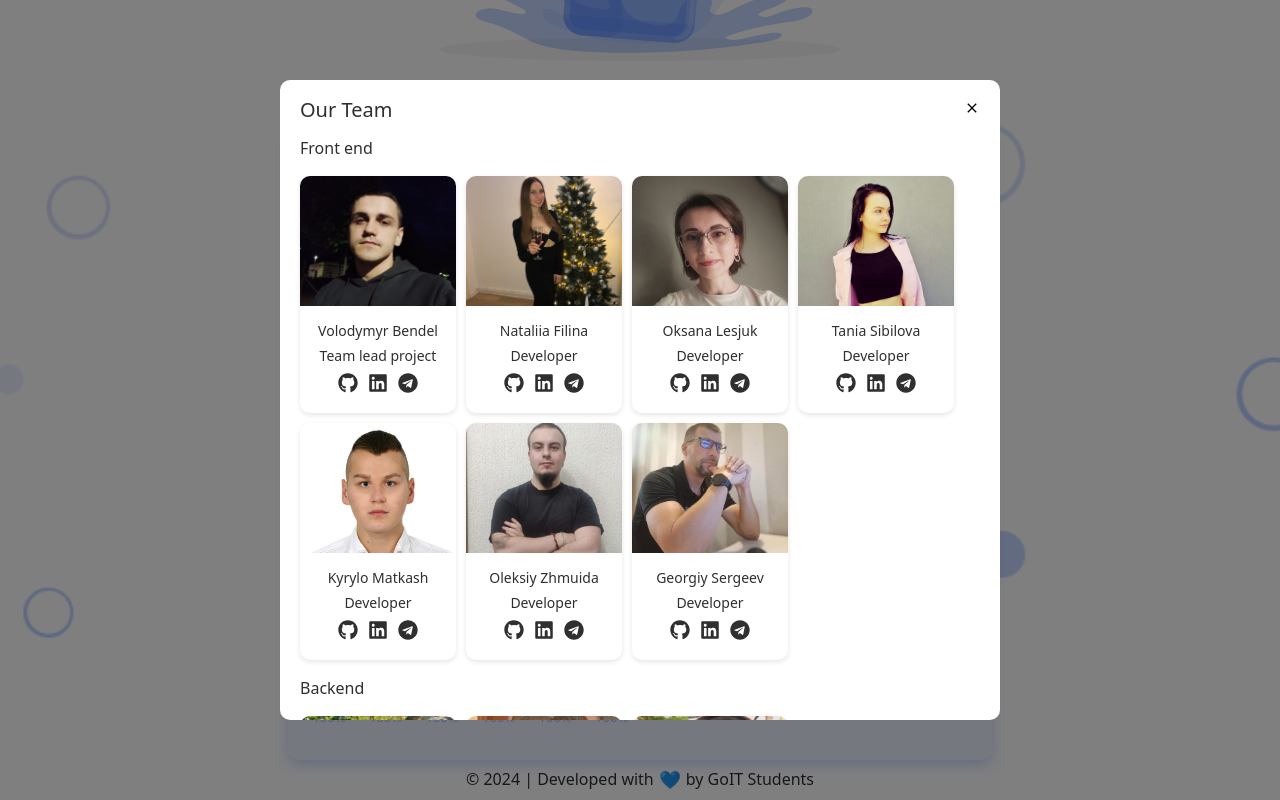
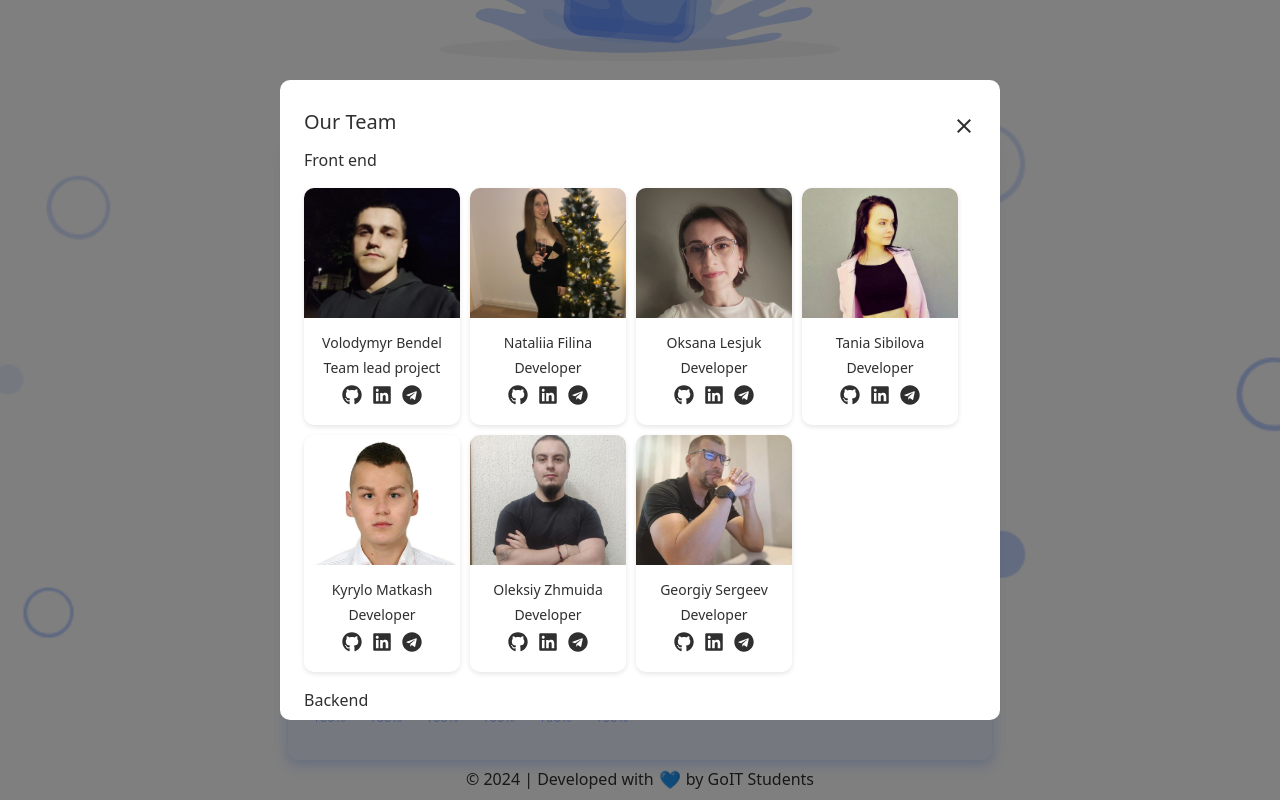
Before and after one commit to BendelVolodymyr/Smart-Foxes-WaterTracker, a React (Vite) app: page /Smart-Foxes-WaterTracker/home in a window 1280 px wide. Both pictures are taken after a click on the button "by GoIT Students". Shown: the part 421-1221 px from the top of the page. Built offline with nearby package versions, Linux system fonts and the light colour scheme.

Commit message:
update context v1.2.0

```diff
--- a/src/App.jsx
+++ b/src/App.jsx
@@ -6,6 +6,7 @@ import { useDispatch } from 'react-redux';
 import SharedLayout from 'components/SharedLayout/SharedLayout';
 import { Loader } from './components/Loader/Loader.jsx';
 import { refreshUser } from './redux/auth/operations.js';
+import useAuth from './hooks/useAuth.js';
 // const Loader = lazy(() => import('./components/Loader/Loader.jsx'));
 
 const Main = lazy(() => import('./pages/Main/Main.jsx'));
@@ -16,7 +17,7 @@ const HomeWaterPage = lazy(() => import('./pages/HomeWaterPage.jsx'));
 
 function App() {
   const dispatch = useDispatch();
-  const [test, setTest] = useState(true);
+  const { isLoggedIn } = useAuth();
   // УСЕ ЩО ЗАКОМЕНТОВАНО ДОДАМ ПІСЛЯ НАЛАШТУВАННЯ REDUX
   // const { isRefreshing } = useAuth();
   // const dispatch = useDispatch();
@@ -34,7 +35,7 @@ function App() {
           <Route
             index
             element={
-              test ? <Navigate to="/welcome" /> : <Navigate to="/home" />
+              isLoggedIn ? <Navigate to="/home" /> : <Navigate to="/welcome" />
             }
           />
           <Route
@@ -52,7 +53,12 @@ function App() {
               />
             }
           />
-          <Route path="/home" element={<HomeWaterPage />} />
+          <Route
+            path="/home"
+            element={
+              <RestrictedRoute redirectTo="/" component={<HomeWaterPage />} />
+            }
+          />
           <Route
             path="/welcome"
             element={
--- a/src/RestrictedRoute.jsx
+++ b/src/RestrictedRoute.jsx
@@ -1,8 +1,7 @@
-// import { useAuth } from 'hooks/useAuth';
 import { Navigate } from 'react-router-dom';
+import useAuth from './hooks/useAuth';
 
 export const RestrictedRoute = ({ component: Component, redirectTo = '/' }) => {
-  const isLogIn = false; // тимчасово
-  // const { isLogIn } = useAuth();
+  const { isLogIn } = useAuth;
   return isLogIn ? <Navigate to={redirectTo} /> : Component;
 };
--- a/src/components/Footer/Footer.jsx
+++ b/src/components/Footer/Footer.jsx
@@ -19,6 +19,7 @@ import {
   IconLink,
   IconTelegram,
   TextGlobal,
+  GlobalWrapperTeam,
 } from './Footer.styled';
 
 import Volodymyr from '../../assets/team/Volodymyr.jpg';
@@ -38,6 +39,7 @@ export const Footer = () => {
   const handleClickButton = () => {
     openModal(
       <>
+        <GlobalWrapperTeam>
           <TitleModal>Our Team</TitleModal>
           <TextGlobal>Front end</TextGlobal>
           <UlWrapper>
@@ -226,7 +228,9 @@ export const Footer = () => {
               </InfoTeamWrapper>
             </ListWrapper>
           </UlWrapper>
-      </>
+        </GlobalWrapperTeam>
+      </>,
+      'scroll'
     );
   };
 
--- a/src/components/Footer/Footer.styled.jsx
+++ b/src/components/Footer/Footer.styled.jsx
@@ -32,33 +32,42 @@ export const FooterWrapper = styled.footer`
   align-items: center;
   gap: 8px;
 
-  background-color: ${(p) => p.theme.colors.primary.bg};
+  background-color: ${p => p.theme.colors.primary.bg};
 `;
 
 export const Text = styled.p`
-  color: ${(p) => p.theme.colors.primary.text};
+  color: ${p => p.theme.colors.primary.text};
 `;
 
 export const ButtonTeam = styled.button`
-  color: ${(p) => p.theme.colors.primary.text};
+  color: ${p => p.theme.colors.primary.text};
 
   cursor: pointer;
+`;
+
+export const GlobalWrapperTeam = styled.div`
+  width: 156px;
+
+  @media (min-width: ${p => p.theme.screens.tab}) {
+    width: 720px;
+  }
 `;
 
 export const TitleModal = styled.h1`
   font-size: 20px;
   font-weight: 500;
   line-height: 20px;
-  color: ${(p) => p.theme.colors.primary.text};
+  color: ${p => p.theme.colors.primary.text};
 `;
 
 export const TextPositionModal = styled.h2`
   font-size: 16px;
   font-weight: 500;
   line-height: 16px;
-  color: ${(p) => p.theme.colors.primary.text};
+  color: ${p => p.theme.colors.primary.text};
+  text-align: center;
 
-  @media (min-width: ${(p) => p.theme.screens.tab}) {
+  @media (min-width: ${p => p.theme.screens.tab}) {
     font-size: 14px;
   }
 `;
@@ -68,7 +77,7 @@ export const TextGlobal = styled.h2`
   font-size: 16px;
   font-weight: 500;
   line-height: 16px;
-  color: ${(p) => p.theme.colors.primary.text};
+  color: ${p => p.theme.colors.primary.text};
 `;
 
 export const UlWrapper = styled.ul`
@@ -77,7 +86,7 @@ export const UlWrapper = styled.ul`
   flex-direction: column;
   gap: 20px;
 
-  @media (min-width: ${(p) => p.theme.screens.tab}) {
+  @media (min-width: ${p => p.theme.screens.tab}) {
     flex-direction: row;
     flex-wrap: wrap;
     gap: 10px;
@@ -93,11 +102,10 @@ export const ListWrapper = styled.li`
 
   &:hover {
     transform: scale(1.1);
-    border: 1px solid rgba(64, 123, 255, 1);
     box-shadow: 0px 10px 10px -5px rgba(64, 123, 255, 1);
   }
 
-  @media (min-width: ${(p) => p.theme.screens.tab}) {
+  @media (min-width: ${p => p.theme.screens.tab}) {
     width: 156px;
   }
 `;
@@ -111,13 +119,13 @@ export const ImageWrapper = styled.img`
 
   border-top-left-radius: 10px;
   border-top-right-radius: 10px;
-  @media (min-width: ${(p) => p.theme.screens.tab}) {
+  @media (min-width: ${p => p.theme.screens.tab}) {
     height: 130px;
   }
 `;
 
 export const InfoTeamWrapper = styled.div`
-  width: 232px;
+  width: 100%;
   height: 107px;
   padding: 16px;
 
@@ -127,7 +135,7 @@ export const InfoTeamWrapper = styled.div`
   justify-content: center;
   align-items: center;
 
-  @media (min-width: ${(p) => p.theme.screens.tab}) {
+  @media (min-width: ${p => p.theme.screens.tab}) {
     width: 156px;
     gap: 10px;
   }
@@ -151,7 +159,7 @@ export const IconGitHub = styled(FaGithub)`
 
   &:hover {
     transform: scale(1.1);
-    color: ${(p) => p.theme.colors.primary.accent};
+    color: ${p => p.theme.colors.primary.accent};
   }
 `;
 
@@ -165,7 +173,7 @@ export const IconLinkedIn = styled(FaLinkedin)`
 
   &:hover {
     transform: scale(1.1);
-    color: ${(p) => p.theme.colors.primary.accent};
+    color: ${p => p.theme.colors.primary.accent};
   }
 `;
 
@@ -179,7 +187,7 @@ export const IconTelegram = styled(FaTelegram)`
 
   &:hover {
     transform: scale(1.1);
-    color: ${(p) => p.theme.colors.primary.accent};
+    color: ${p => p.theme.colors.primary.accent};
   }
 `;
 
@@ -187,10 +195,10 @@ export const TextTeamPosition = styled.p`
   font-size: 14px;
   font-weight: 400;
   line-height: 14px;
-  color: ${(p) => p.theme.colors.primary.text};
+  color: ${p => p.theme.colors.primary.text};
 `;
 
 export const IconLink = styled.a`
-  color: ${(p) => p.theme.colors.primary.text};
+  color: ${p => p.theme.colors.primary.text};
   text-decoration: none;
 `;
--- a/src/components/Header/UserLogoModal/UserLogoModal.jsx
+++ b/src/components/Header/UserLogoModal/UserLogoModal.jsx
@@ -1,5 +1,5 @@
 import { Button, Modal } from './UserLogoModal.styled';
-import { useContext, useEffect, useState } from 'react';
+import { useContext } from 'react';
 import { ModalContext } from '../../../context';
 import { ReactComponent as LogOutIcon } from '../../../assets/header-icons/logout-icon.svg';
 import { ReactComponent as SettingIcon } from '../../../assets/header-icons/setting-icon.svg';
@@ -9,28 +9,8 @@ import LogoutModal from '../UserLogOutModal/UserLogOutModal';
 const UserLogoModal = () => {
   const { openModal } = useContext(ModalContext);
 
-  const [windowWidth, setWindowWidth] = useState(window.innerWidth);
-
-  useEffect(() => {
-    const handleResize = () => {
-      setWindowWidth(window.innerWidth);
-    };
-
-    window.addEventListener('resize', handleResize);
-
-    return () => {
-      window.removeEventListener('resize', handleResize);
-    };
-  }, []);
-
-  const handleOpenModal = (modalContent) => {
-    if (windowWidth >= 768) {
-      openModal(<>{modalContent}</>, '592px', '208px');
-    }
-
-    if (windowWidth <= 767) {
-      openModal(<>{modalContent}</>, '280px', '280px');
-    }
+  const handleOpenModal = modalContent => {
+    openModal(<>{modalContent}</>);
   };
 
   return (
--- a/src/components/ModalFooter/ModalFooter.jsx
+++ b/src/components/ModalFooter/ModalFooter.jsx
@@ -3,7 +3,7 @@ import { ModalContext } from '../../context';
 
 import { BackdropWrapper, IconClose, ModalWrapper } from './ModalFooter.styled';
 
-export const ModalFooter = ({ children, inWidth, inHeight }) => {
+export const ModalFooter = ({ children, inOverflow }) => {
   const { closeModal } = useContext(ModalContext);
 
   useEffect(() => {
@@ -28,7 +28,7 @@ export const ModalFooter = ({ children, inWidth, inHeight }) => {
 
   return (
     <BackdropWrapper id="close" onClick={handleClick}>
-      <ModalWrapper $isWidth={inWidth} $isHeight={inHeight}>
+      <ModalWrapper $overflow={inOverflow}>
         <IconClose id="close" onClick={handleClick} />
         {children}
       </ModalWrapper>
--- a/src/components/ModalFooter/ModalFooter.styled.jsx
+++ b/src/components/ModalFooter/ModalFooter.styled.jsx
@@ -60,12 +60,13 @@ export const BackdropWrapper = styled.div`
 
 export const ModalWrapper = styled.div`
   position: relative;
-  overflow: auto;
-  width: ${(p) => (p.$isWidth ? p.$isWidth : '280px')};
-  height: ${(p) => (p.$isHeight ? p.$isHeight : '80%')};
-  padding: 20px;
+  overflow: ${p => (p.$overflow ? p.$overflow : 'hidden')};
+  overflow-x: hidden;
+  max-width: 280px;
+  max-height: 80%;
+  padding: 32px 24px 32px 24px;
 
-  background-color: ${(p) => p.theme.colors.primary.bg};
+  background-color: ${p => p.theme.colors.primary.bg};
 
   border-radius: 10px;
 
@@ -84,15 +85,20 @@ export const ModalWrapper = styled.div`
     background-color: #555; /* Колір скролу при наведенні */
   }
 
-  @media (min-width: ${(p) => p.theme.screens.tab}) {
-    width: 720px;
+  @media (min-width: ${p => p.theme.screens.tab}) {
+    max-width: 720px;
   }
 `;
 
 export const IconClose = styled(IoMdClose)`
   position: absolute;
-  top: 20px;
-  right: 20px;
+  top: 34px;
+  right: 24px;
+
+  width: 24px;
+  height: 24px;
+
+  color: ${p => p.theme.colors.primary.text};
 
   transition:
     transform 0.3s ease-in-out,
@@ -102,6 +108,6 @@ export const IconClose = styled(IoMdClose)`
 
   &:hover {
     transform: scale(1.1);
-    color: ${(p) => p.theme.colors.secondary.color4};
+    color: ${p => p.theme.colors.secondary.color4};
   }
 `;
--- a/src/context/ModalContext/ModalContext.jsx
+++ b/src/context/ModalContext/ModalContext.jsx
@@ -12,19 +12,16 @@ export const ModalContext = createContext({
 export const ModalProvider = ({ children }) => {
   const [modalShowing, setModalShowing] = useState(false);
   const [modalContent, setModalContent] = useState(null);
-  const [width, setWidth] = useState(null);
-  const [height, setHeight] = useState(null);
+  const [overflow, setOverflow] = useState(null);
   const [themeShow, setThemeShow] = useState(true);
 
   const toggleTheme = () => {
     setThemeShow(!themeShow);
   };
 
-
-  const openModal = (modalConfig, width, height) => {
+  const openModal = (modalConfig, inOverflow) => {
     setModalContent(modalConfig.props);
-    setWidth(width);
-    setHeight(height);
+    setOverflow(inOverflow);
     setModalShowing(true);
   };
 
@@ -37,11 +34,12 @@ export const ModalProvider = ({ children }) => {
     closeModal,
     toggleTheme,
   };
+
   return (
     <ModalContext.Provider value={valueModalProvider}>
       <ThemeProvider theme={themeShow ? theme.lightTheme : theme.nightTheme}>
         {modalShowing && (
-          <ModalFooter {...modalContent} inWidth={width} inHeight={height} />
+          <ModalFooter {...modalContent} inOverflow={overflow} />
         )}
         {children}
       </ThemeProvider>
--- a/src/redux/auth/operations.js
+++ b/src/redux/auth/operations.js
@@ -1,7 +1,8 @@
 import axios from 'axios';
 import { createAsyncThunk } from '@reduxjs/toolkit';
 
-axios.defaults.baseURL = 'http://localhost:3000/api';
+axios.defaults.baseURL =
+  'https://smart-foxes-backend-watertracker.onrender.com/api';
 
 const token = {
   set(token) {
--- a/src/redux/waters/operations.js
+++ b/src/redux/waters/operations.js
@@ -1,7 +1,8 @@
 import axios from 'axios';
 import { createAsyncThunk } from '@reduxjs/toolkit';
 
-axios.defaults.baseURL = 'http://localhost:3000/api';
+axios.defaults.baseURL =
+  'https://smart-foxes-backend-watertracker.onrender.com/api';
 
 //const { waterVolume, date } = req.body;
 export const addPortion = createAsyncThunk(
```
Lines whose indentation alone changed are shown as unchanged.
